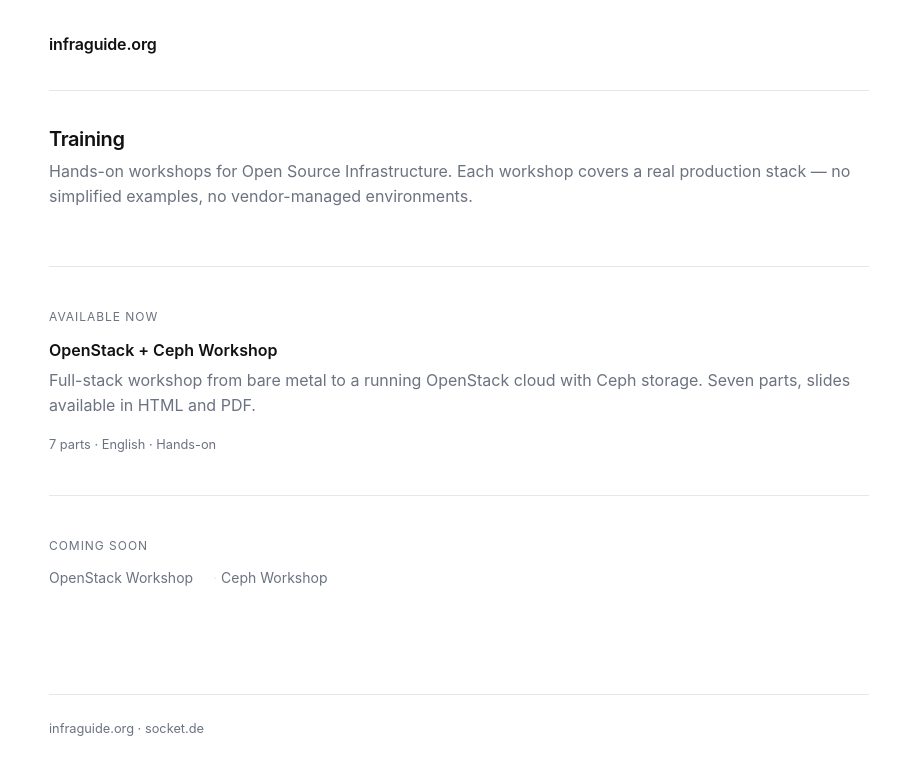
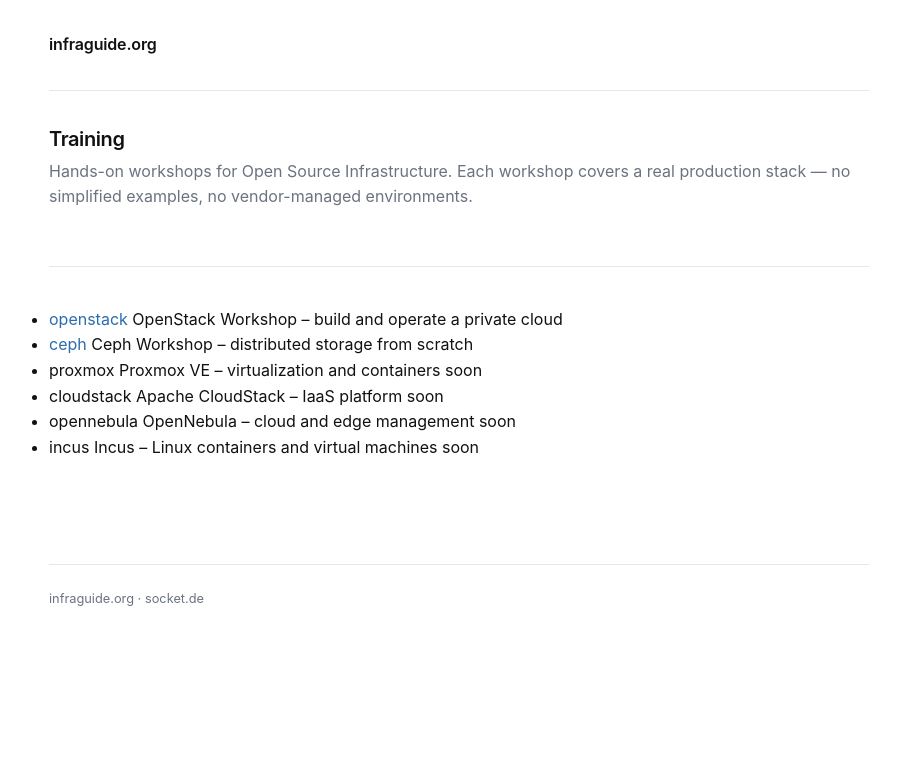
Before and after one commit to codecap/infraguide, a Jekyll site: the page built from learn/index.md, in a window 1280 px wide. Shown: the top 775 px of the page, without its empty margins (181-1081 px from the left). Built offline with Jekyll 4.4.1, drawn with Linux system fonts in a browser that asks for light colours.

Commit message:
upd: /learn

```diff
--- a/learn/index.md
+++ b/learn/index.md
@@ -1,30 +1,48 @@
 ---
 layout: default
 title: Training
+breadcrumbs:
+  - name: learn
 ---
 
 <div class="section">
   <h1>Training</h1>
-  <p>Hands-on workshops for Open Source Infrastructure.
-  Each workshop covers a real production stack — no simplified examples,
-  no vendor-managed environments.</p>
+  <p>
+    Hands-on workshops for Open Source Infrastructure.
+    Each workshop covers a real production stack — no simplified examples,
+    no vendor-managed environments.
+  </p>
 </div>
 
 <div class="section">
-  <span class="section-label">Available now</span>
-
-  <div class="workshop-card">
-    <h2><a href="{{ '/learn/openstack-ceph/' | relative_url }}">OpenStack + Ceph Workshop</a></h2>
-    <p>Full-stack workshop from bare metal to a running OpenStack cloud with Ceph storage.
-    Seven parts, slides available in HTML and PDF.</p>
-    <span class="workshop-meta">7 parts · English · Hands-on</span>
-  </div>
-</div>
-
-<div class="section coming-soon">
-  <span class="section-label">Coming soon</span>
-  <ul>
-    <li>OpenStack Workshop</li>
-    <li>Ceph Workshop</li>
+  <ul class="nav-list">
+    <li>
+      <a href="{{ '/learn/openstack/' | relative_url }}">openstack</a>
+      <span class="nav-desc">OpenStack Workshop – build and operate a private cloud</span>
+    </li>
+    <li>
+      <a href="{{ '/learn/ceph/' | relative_url }}">ceph</a>
+      <span class="nav-desc">Ceph Workshop – distributed storage from scratch</span>
+    </li>
+    <li>
+      <span class="nav-item--inactive">proxmox</span>
+      <span class="nav-desc">Proxmox VE – virtualization and containers</span>
+      <span class="badge-soon">soon</span>
+    </li>
+    <li>
+      <span class="nav-item--inactive">cloudstack</span>
+      <span class="nav-desc">Apache CloudStack – IaaS platform</span>
+      <span class="badge-soon">soon</span>
+    </li>
+    <li>
+      <span class="nav-item--inactive">opennebula</span>
+      <span class="nav-desc">OpenNebula – cloud and edge management</span>
+      <span class="badge-soon">soon</span>
+    </li>
+    <li>
+      <span class="nav-item--inactive">incus</span>
+      <span class="nav-desc">Incus – Linux containers and virtual machines</span>
+      <span class="badge-soon">soon</span>
+    </li>
   </ul>
 </div>
```
